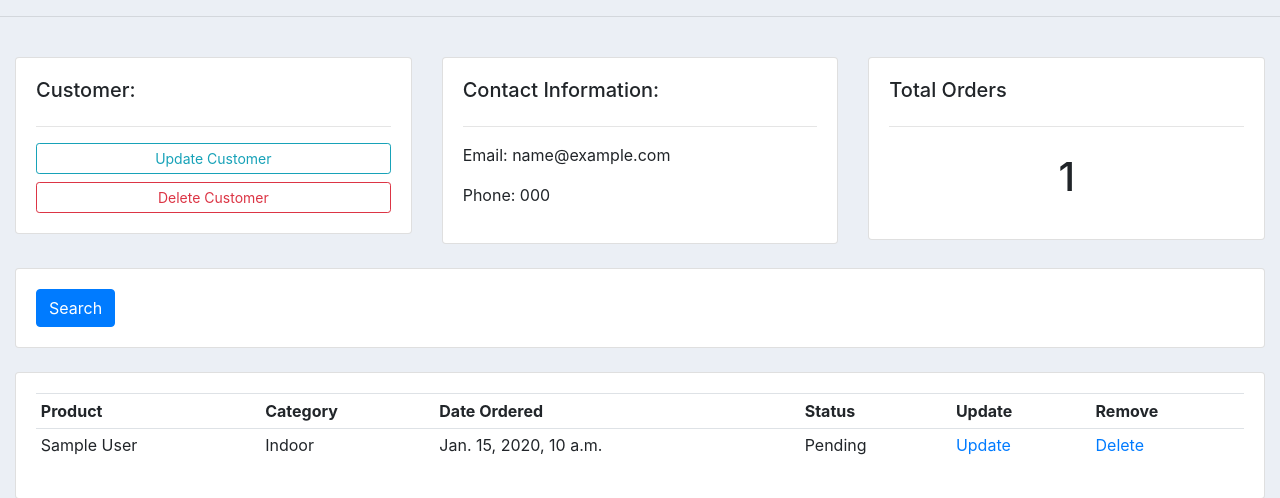
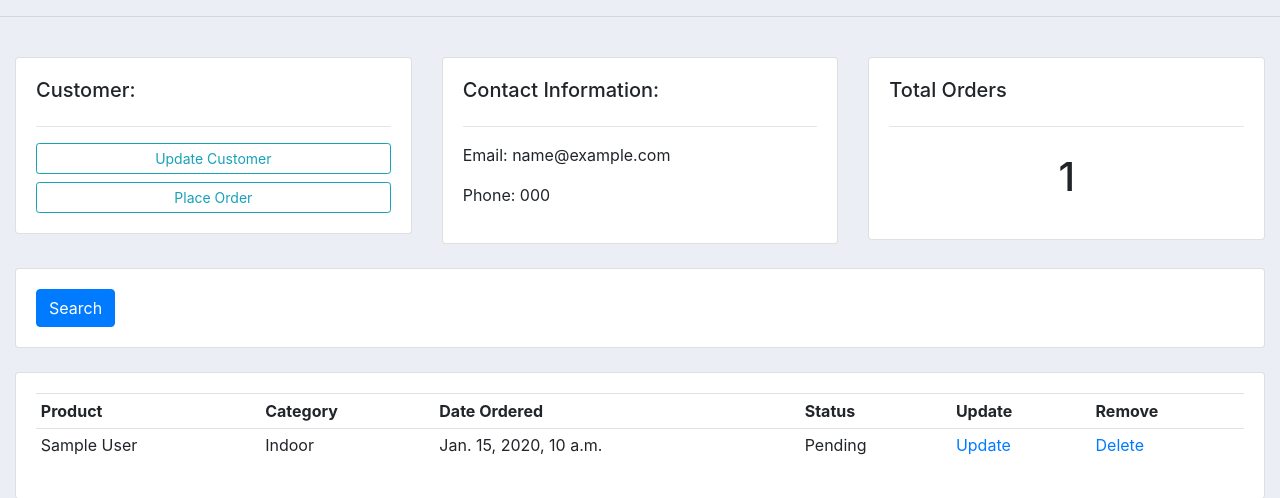
Before and after one commit to oalberto96/customer-management-platform, a Django app: page /customer/1/ in a window 1280 px wide. Shown: the part 56-554 px from the top of the page. Run offline with Django 3.2, Linux system fonts and the light colour scheme; tables that the repository leaves empty hold one stand-in row (values such as "Sample post"); some libraries are stand-ins or nearby versions.

Commit message:
add inline formset

```diff
--- a/src/accounts/templates/accounts/customer.html
+++ b/src/accounts/templates/accounts/customer.html
@@ -10,8 +10,10 @@
       <a href="" class="btn btn-outline-info btn-sm btn-block"
         >Update Customer</a
       >
-      <a href="" class="btn btn-outline-danger btn-sm btn-block"
-        >Delete Customer</a
+      <a
+        href="{% url 'create_order' customer.id %}"
+        class="btn btn-outline-info btn-sm btn-block"
+        >Place Order</a
       >
     </div>
   </div>
--- a/src/accounts/templates/accounts/dashboard.html
+++ b/src/accounts/templates/accounts/dashboard.html
@@ -36,12 +36,6 @@
     <h5>Last 5 orders</h5>
     <hr />
     <div class="card card-body">
-      <a
-        href="{% url 'create_order' %}"
-        class="btn btn-primary btn-sm btn-block"
-      >
-        Create Order
-      </a>
       <table class="table table-sm">
         <tr>
           <th>Product</th>
--- a/src/accounts/urls.py
+++ b/src/accounts/urls.py
@@ -5,7 +5,7 @@ urlpatterns = [
     path('', views.home, name="home"),
     path('products/', views.products, name="products"),
     path('customer/<int:pk>/', views.customer, name="customer"),
-    path('create_order/', views.create_order, name="create_order"),
+    path('create_order/<int:pk>', views.create_order, name="create_order"),
     path('update_order/<int:pk>/', views.update_order, name="update_order"),
     path('delete_order/<int:pk>/', views.delete_order, name="delete_order"),
 ]
--- a/src/accounts/views.py
+++ b/src/accounts/views.py
@@ -1,5 +1,6 @@
 from django.shortcuts import render, redirect
 from django.http import HttpResponse
+from django.forms import inlineformset_factory
 from .models import Product, Order, Customer
 from .forms import OrderForm
 
@@ -44,14 +45,22 @@ def customer(request, pk):
     }
     return render(request, 'accounts/customer.html', context)
 
-def create_order(request):
-    form = OrderForm()
+def create_order(request, pk):
+    OrderFormSet = inlineformset_factory(Customer, Order, fields=('product', 'status'), extra=2)
+    customer = Customer.objects.get(id=pk)
+    formset = OrderFormSet(
+        queryset=Order.objects.none(),
+        instance=customer,
+    )
+    # form = OrderForm(initial={
+    #     'customer': customer
+    # })
     if request.method == 'POST':
-        form = OrderForm(request.POST)
-        if form.is_valid():
-            form.save()
+        formset = OrderFormSet(request.POST, instance=customer)
+        if formset.is_valid():
+            formset.save()
             return redirect('home')
-    context = {'form': form}
+    context = {'formset': formset}
     return render(request, 'accounts/order_form.html', context)
 
 def update_order(request, pk):
```
Also changed, not shown: src/accounts/templates/accounts/order_form.html (+7 -1 lines).
